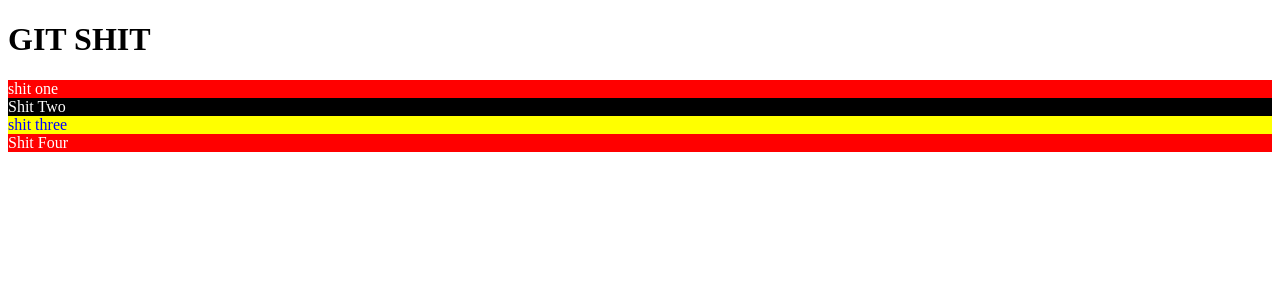
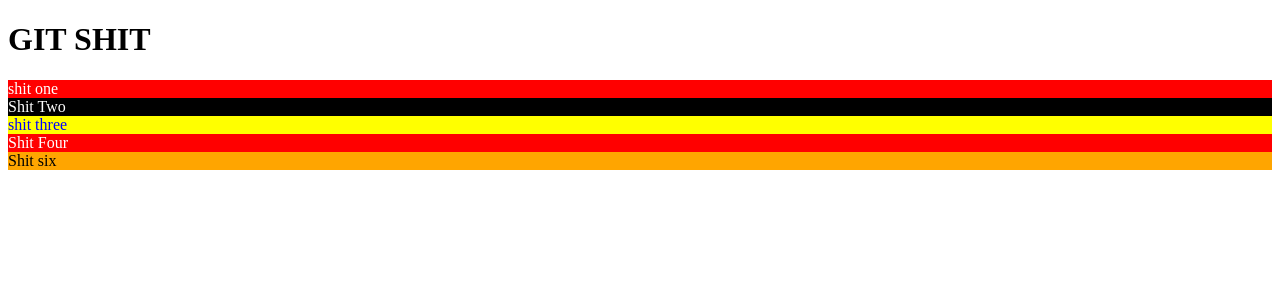
Before and after one commit to buikhacnam/git-shit, a React (Create React App) app: page / in a window 1280 px wide. Shown: the top 300 px of the page. Built offline with nearby package versions, Linux system fonts and the light colour scheme.

Commit message:
add shit six

```diff
--- a/src/App.js
+++ b/src/App.js
@@ -3,6 +3,7 @@ import ShitOne from './components/ShitOne';
 import ShitTwo from './components/ShitTwo';
 import ShitThree from './components/ShitThree';
 import ShitFour from './components/ShitFour';
+import ShitSix from './components/ShitSix';
 
 function App() {
   return (
@@ -12,6 +13,7 @@ function App() {
       <ShitTwo />
       <ShitThree />
       <ShitFour />
+      <ShitSix />
     </div>
   );
 }
--- /dev/null
+++ b/src/components/ShitSix.js
@@ -0,0 +1,9 @@
+import React from 'react'
+
+export default function ShitSix() {
+    return (
+        <div style={{backgroundColor: 'orange'}}>
+            Shit six
+        </div>
+    )
+}
```
